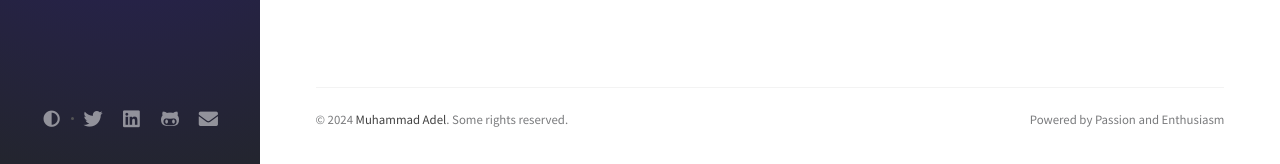
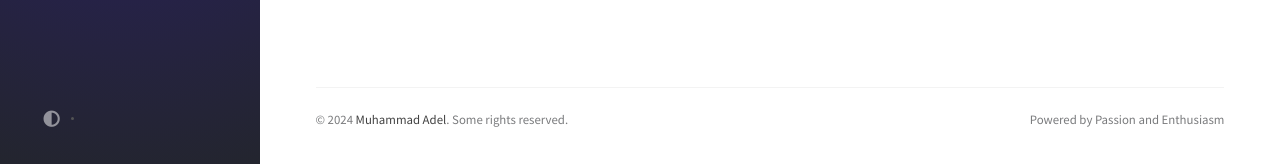
Before and after one commit to ItsFadinG/ItsFadinG.github.io, a Jekyll site: the page built from index.html, in a window 1280 px wide. Shown: the part 733-897 px from the top of the page. Built offline with Jekyll 4.4.1, drawn with Linux system fonts in a browser that asks for light colours; nearby versions of some CDN libraries; comment, search, counter and statistics services are not loaded.

Commit message:
removing the entry

```diff
--- a/_includes/sidebar.html
+++ b/_includes/sidebar.html
@@ -70,7 +70,7 @@
       <a href="{{ url }}" aria-label="{{ entry.type }}"
         {% unless site.theme_mode %}class="order-{{ forloop.index | plus: 2 }}"{% endunless %}
         {% unless entry.noblank %}target="_blank" rel="noopener"{% endunless %}>
-        <i class="{{ entry.icon }}"></i>
+        <!-- <i class="{{ entry.icon }}"></i> -->
       </a>
       {% endif %}
 
```
